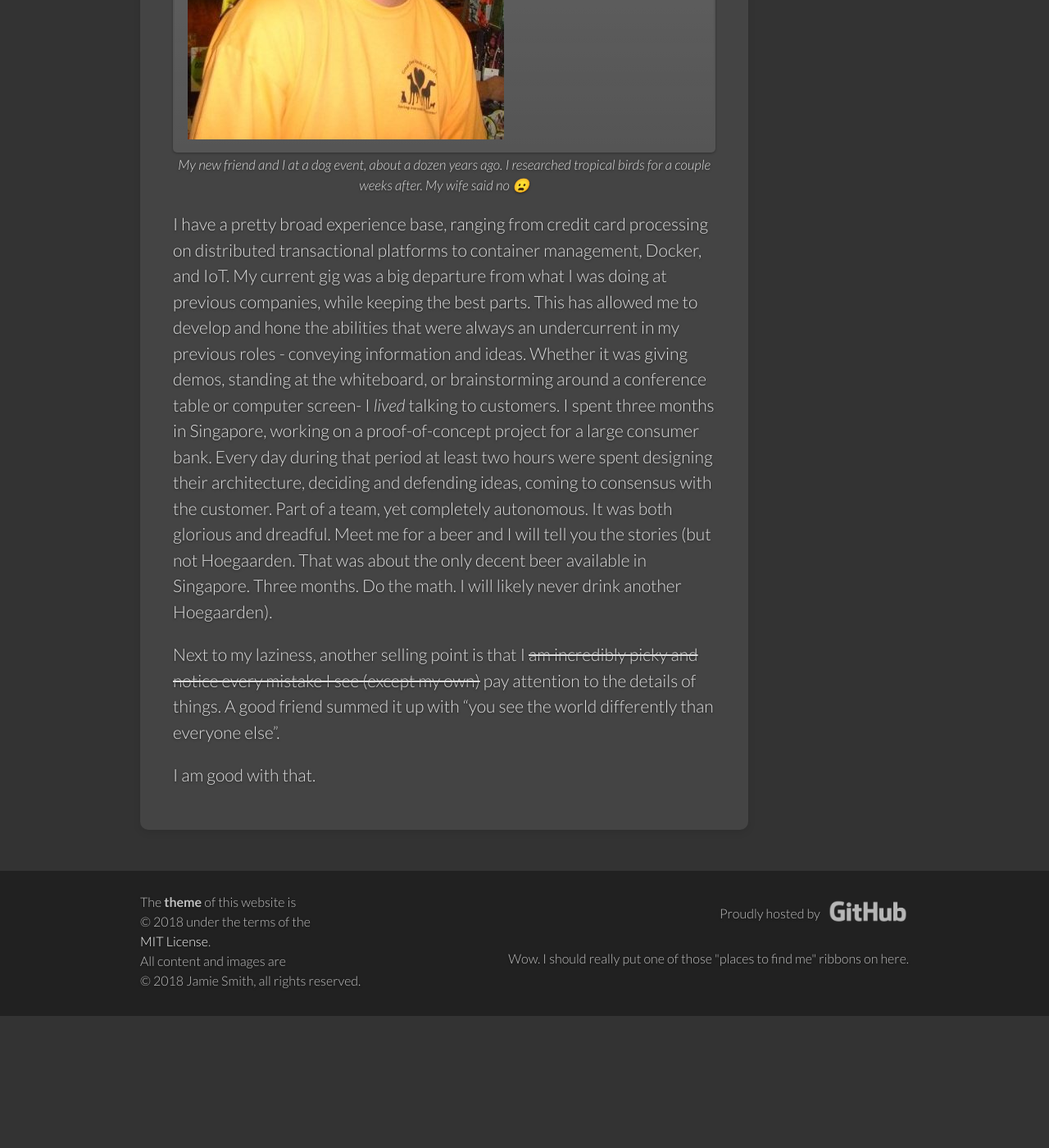
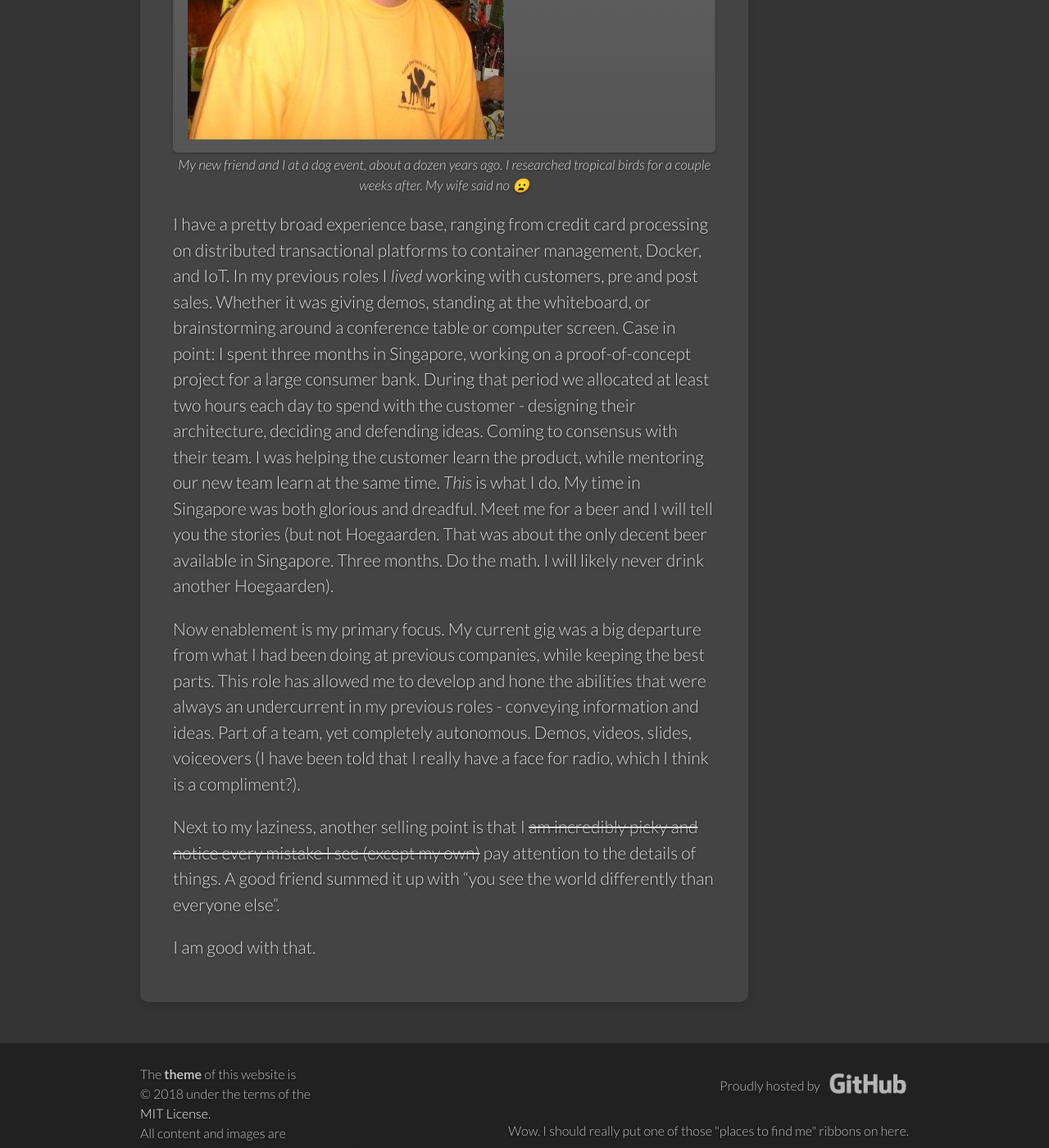
Before and after one commit to jamiesmith/astrosaloon, a Jekyll site: the page built from _about/index.md, in a window 1280 px wide and 1400 px high, scrolled down 917 px. Shown: the whole window at 82% size. Built offline with Jekyll 4.4.1, drawn with Linux system fonts in a browser that asks for light colours; emoji names are drawn with the system emoji font; comment, search, counter and statistics services are not loaded; before the commit the page ends 2156 px from its top, so only the background shows below that; some of the changed text lies outside the part shown.

Commit message:
update the about

```diff
--- a/_about/index.md
+++ b/_about/index.md
@@ -4,14 +4,44 @@ permalink: /about/
 ---
 I guess that no personal blog site would be complete without a completely self-serving section on the author.  I know that you have been waiting, so __here it is__!
 
-Hi, my name is Jamie Smith.  I have a long history in software consulting and sales.  One of my greatest skills is what I call *the art of efficiency*.  This isn't some self-help book topic, with 47 steps to greatness.  More along the lines of enhanced laziness. With this process I get things done as efficiently as humanly possible.  Do something once?  OK, fine.  Twice?  Take notes and make it repeatable.  Three or more times?  Write a script.
+Hi, my name is Jamie Smith.  I have a long history in software consulting and
+sales.  One of my greatest skills is what I call *the art of efficiency*.  This
+isn't some self-help book with 47 steps to greatness-- more along the lines of
+*enhanced laziness*. With this process I get things done as efficiently as
+humanly possible.  Do something once?  OK, fine.  Twice?  Take notes and make it
+repeatable.  Three or more times?  Write a script.
 
-This ethos really seeps its way into all aspects of work - I plan to capture some of the notes into docs for this site, hoping that someone will get some use out of them.  Worst case, I reclaim a few KB on my Dropbox account.
+This ethos really seeps its way into all aspects of work - I plan to capture
+some of the notes into docs for this site, hoping that someone will get some use
+out of them.  Worst case, I reclaim a few KB on my Dropbox account.
 
 {% include image.html url="/assets/parrot.jpg" description="My new friend and I at a dog event, about a dozen years ago.  I researched tropical birds for a couple weeks after.  My wife said no :frowning:" %}
 
-I have a pretty broad experience base, ranging from credit card processing on distributed transactional platforms to container management, Docker, and IoT.  My current gig was a big departure from what I was doing at previous companies, while keeping the best parts.  This has allowed me to develop and hone the abilities that were always an undercurrent in my previous roles - conveying information and ideas.  Whether it was giving demos, standing at the whiteboard, or brainstorming around a conference table or computer screen- I *lived* talking to customers.  I spent three months in Singapore, working on a proof-of-concept project for a large consumer bank.  Every day during that period at least two hours were spent designing their architecture, deciding and defending ideas, coming to consensus with the customer.  Part of a team, yet completely autonomous.  It was both glorious and dreadful. Meet me for a beer and I will tell you the stories (but not Hoegaarden.  That was about the only decent beer available in Singapore.  Three months.  Do the math.  I will likely never drink another Hoegaarden).
+I have a pretty broad experience base, ranging from credit card processing on
+distributed transactional platforms to container management, Docker, and IoT. In
+my previous roles I *lived* working with customers, pre and post sales. Whether
+it was giving demos, standing at the whiteboard, or brainstorming around a
+conference table or computer screen.  Case in point: I spent three months in
+Singapore, working on a proof-of-concept project for a large consumer bank.
+During that period we allocated at least two hours each day to spend with the
+customer - designing their architecture, deciding and defending ideas.  Coming
+to consensus with their team.  I was helping the customer learn the product,
+while mentoring our new team learn at the same time. *This* is what I do.  My
+time in Singapore was both glorious and dreadful. Meet me for a beer and I will
+tell you the stories (but not Hoegaarden.  That was about the only decent beer
+available in Singapore.  Three months.  Do the math. I will likely never drink
+another Hoegaarden).
 
-Next to my laziness, another selling point is that I ~~am incredibly picky and notice every mistake I see (except my own)~~ pay attention to the details of things.  A good friend summed it up with "you see the world differently than everyone else".
+Now enablement is my primary focus.  My current gig was a big departure from
+what I had been doing at previous companies, while keeping the best parts.  This
+role has allowed me to develop and hone the abilities that were always an
+undercurrent in my previous roles - conveying information and ideas.  Part of a
+team, yet completely autonomous.  Demos, videos, slides, voiceovers (I have been
+told that I really have a face for radio, which I think is a compliment?).
+
+Next to my laziness, another selling point is that I ~~am incredibly picky and
+notice every mistake I see (except my own)~~ pay attention to the details of
+things.  A good friend summed it up with "you see the world differently than
+everyone else".
 
 I am good with that.
```
